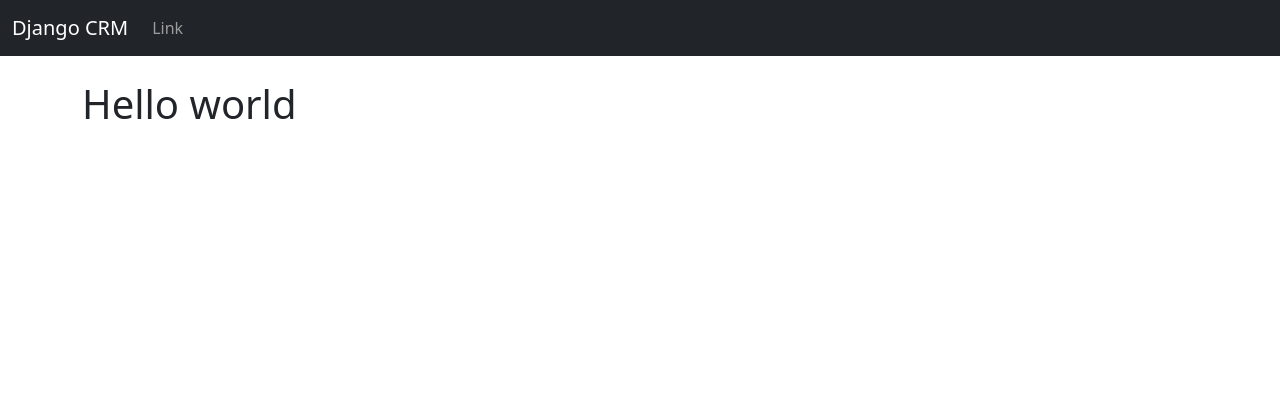
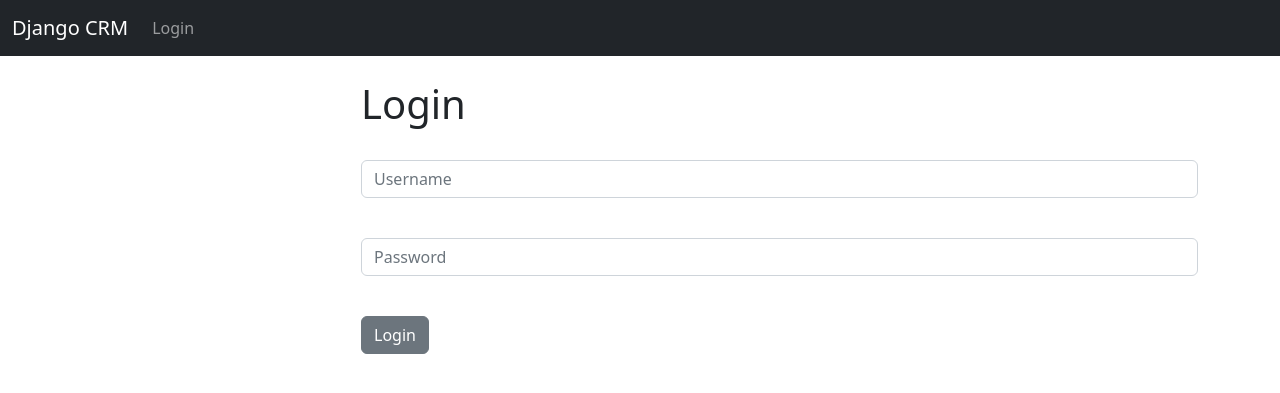
Before and after one commit to PierreLN/CRM_Customer_relationship_management, a Django app: page / in a window 1280 px wide. Shown: the top 393 px of the page. Run offline with Django 4.2, Linux system fonts and the light colour scheme.

Commit message:
login and logout

```diff
--- a/dcrm/dcrm/settings.py
+++ b/dcrm/dcrm/settings.py
@@ -65,7 +65,7 @@ WSGI_APPLICATION = 'dcrm.wsgi.application'
 DATABASES = {
     'default': {
         'ENGINE': 'django.db.backends.mysql',
-        'NAME': 'Pokeball',
+        'NAME': 'elderco',
         'USER': 'root',
         'PASSWORD': 'root',
         'HOST': 'localhost',
--- a/dcrm/mydb.py
+++ b/dcrm/mydb.py
@@ -8,6 +8,6 @@ database = mysql.connector.connect(
 
 cursorObject = database.cursor()
 
-cursorObject.execute("CREATE DATABASE Pokeball")
+cursorObject.execute("CREATE DATABASE elderco")
 
 print("All done")
--- a/dcrm/website/templates/base.html
+++ b/dcrm/website/templates/base.html
@@ -1,16 +1,21 @@
-<!doctype html>
+<!DOCTYPE html>
 <html lang="en">
-
   <head>
     <title>Title</title>
     <!-- Required meta tags -->
-  <meta charset="utf-8">
-  <meta name="viewport" content="width=device-width, initial-scale=1, shrink-to-fit=no">
+    <meta charset="utf-8" />
+    <meta
+      name="viewport"
+      content="width=device-width, initial-scale=1, shrink-to-fit=no"
+    />
 
     <!-- Bootstrap CSS v5.2.1 -->
-  <link href="https://cdn.jsdelivr.net/npm/bootstrap@5.2.1/dist/css/bootstrap.min.css" rel="stylesheet"
-    integrity="sha384-iYQeCzEYFbKjA/T2uDLTpkwGzCiq6soy8tYaI1GyVh/UjpbCx/TYkiZhlZB6+fzT" crossorigin="anonymous">
-
+    <link
+      href="https://cdn.jsdelivr.net/npm/bootstrap@5.2.1/dist/css/bootstrap.min.css"
+      rel="stylesheet"
+      integrity="sha384-iYQeCzEYFbKjA/T2uDLTpkwGzCiq6soy8tYaI1GyVh/UjpbCx/TYkiZhlZB6+fzT"
+      crossorigin="anonymous"
+    />
   </head>
 
   <body>
@@ -20,22 +25,37 @@
     <main>
       {% include 'navbar.html' %}
       <div class="container">
-        <br>
-        {% block content %}
-        {% endblock %}
+        <br />
+        {% if messages %} {% for message in messages %}
+        <div
+          class="alert alert-warning alert-dismissible fade show"
+          role="alert"
+        >
+          {{ message }}
+          <button
+            type="button"
+            class="btn-close"
+            data-bs-dismiss="alert"
+            aria-label="Close"
+          ></button>
+        </div>
+        {% endfor %} {% endif %} {% block content %} {% endblock %}
       </div>
     </main>
     <footer>
       <!-- place footer here -->
     </footer>
     <!-- Bootstrap JavaScript Libraries -->
-  <script src="https://cdn.jsdelivr.net/npm/@popperjs/core@2.11.6/dist/umd/popper.min.js"
-    integrity="sha384-oBqDVmMz9ATKxIep9tiCxS/Z9fNfEXiDAYTujMAeBAsjFuCZSmKbSSUnQlmh/jp3" crossorigin="anonymous">
-  </script>
+    <script
+      src="https://cdn.jsdelivr.net/npm/@popperjs/core@2.11.6/dist/umd/popper.min.js"
+      integrity="sha384-oBqDVmMz9ATKxIep9tiCxS/Z9fNfEXiDAYTujMAeBAsjFuCZSmKbSSUnQlmh/jp3"
+      crossorigin="anonymous"
+    ></script>
 
-  <script src="https://cdn.jsdelivr.net/npm/bootstrap@5.2.1/dist/js/bootstrap.min.js"
-    integrity="sha384-7VPbUDkoPSGFnVtYi0QogXtr74QeVeeIs99Qfg5YCF+TidwNdjvaKZX19NZ/e6oz" crossorigin="anonymous">
-  </script>
+    <script
+      src="https://cdn.jsdelivr.net/npm/bootstrap@5.2.1/dist/js/bootstrap.min.js"
+      integrity="sha384-7VPbUDkoPSGFnVtYi0QogXtr74QeVeeIs99Qfg5YCF+TidwNdjvaKZX19NZ/e6oz"
+      crossorigin="anonymous"
+    ></script>
   </body>
-
 </html>
--- a/dcrm/website/templates/home.html
+++ b/dcrm/website/templates/home.html
@@ -1,6 +1,36 @@
-{% extends 'base.html' %}
-{% block content %}
+{% extends 'base.html' %} {% block content %}
 
-<h1>Hello world</h1>
-
-{% endblock %}
+<div class="'col-md-6 offset-md-3">
+  {% if user.is_authenticated %}
+  <div>Hello</div>
+  {% else %}
+  <h1>Login</h1>
+  <br />
+  <form method="POST" action="{% url 'home' %}">
+    {% csrf_token %}
+    <form>
+      <div class="mb-3">
+        <input
+          type="text"
+          class="form-control"
+          name="username"
+          placeholder="Username"
+          required
+        />
+      </div>
+      <br />
+      <div class="mb-3">
+        <input
+          type="password"
+          class="form-control"
+          name="password"
+          placeholder="Password"
+          required
+        />
+      </div>
+      <br />
+      <button type="submit" class="btn btn-secondary">Login</button>
+    </form>
+  </form>
+</div>
+{% endif %} {% endblock %}
--- a/dcrm/website/templates/navbar.html
+++ b/dcrm/website/templates/navbar.html
@@ -6,9 +6,16 @@
       </button>
       <div class="collapse navbar-collapse" id="navbarSupportedContent">
         <ul class="navbar-nav me-auto mb-2 mb-lg-0">
+
+          {% if user.is_authenticated %}
           <li class="nav-item">
-            <a class="nav-link" href="#">Link</a>
+            <a class="nav-link" href="{% url 'logout' %}">Logout</a>
           </li>
+          {% else %}
+          <li class="nav-item">
+            <a class="nav-link" href="{% url 'home' %}">Login</a>
+          </li>
+          {% endif %}
         </ul>
       </div>
     </div>
--- a/dcrm/website/urls.py
+++ b/dcrm/website/urls.py
@@ -3,4 +3,6 @@ from . import views
 
 urlpatterns = [
     path('', views.home, name='home'),
+    path('logout/', views.logout_user, name='logout'),
+
 ]
--- a/dcrm/website/views.py
+++ b/dcrm/website/views.py
@@ -1,5 +1,29 @@
-from django.shortcuts import render
+from django.shortcuts import render, redirect
+from django.contrib.auth import authenticate, login, logout
+from django.contrib import messages
 
 # Create your views here.
+
+
 def home(request):
-    return render(request, 'home.html', {})
+    if request.method == 'POST':
+        username = request.POST['username']
+        password = request.POST['password']
+        user = authenticate(request, username=username, password=password)
+        if user is not None:
+            login(request, user)
+            messages.success(request, 'You have been login!')
+            return redirect('home')
+        else:
+            messages.success(request, "Fail, please try again")
+            return redirect('home')
+    else:
+        return render(request, 'home.html', {})
+
+# def login_user(request):
+#     return render(request, 'login.html', {})
+
+def logout_user(request):
+    logout(request)
+    messages.success(request, 'Logout...')
+    return redirect('home')
```
Also changed, not shown: 2 other files. Lines whose indentation alone changed are shown as unchanged.
